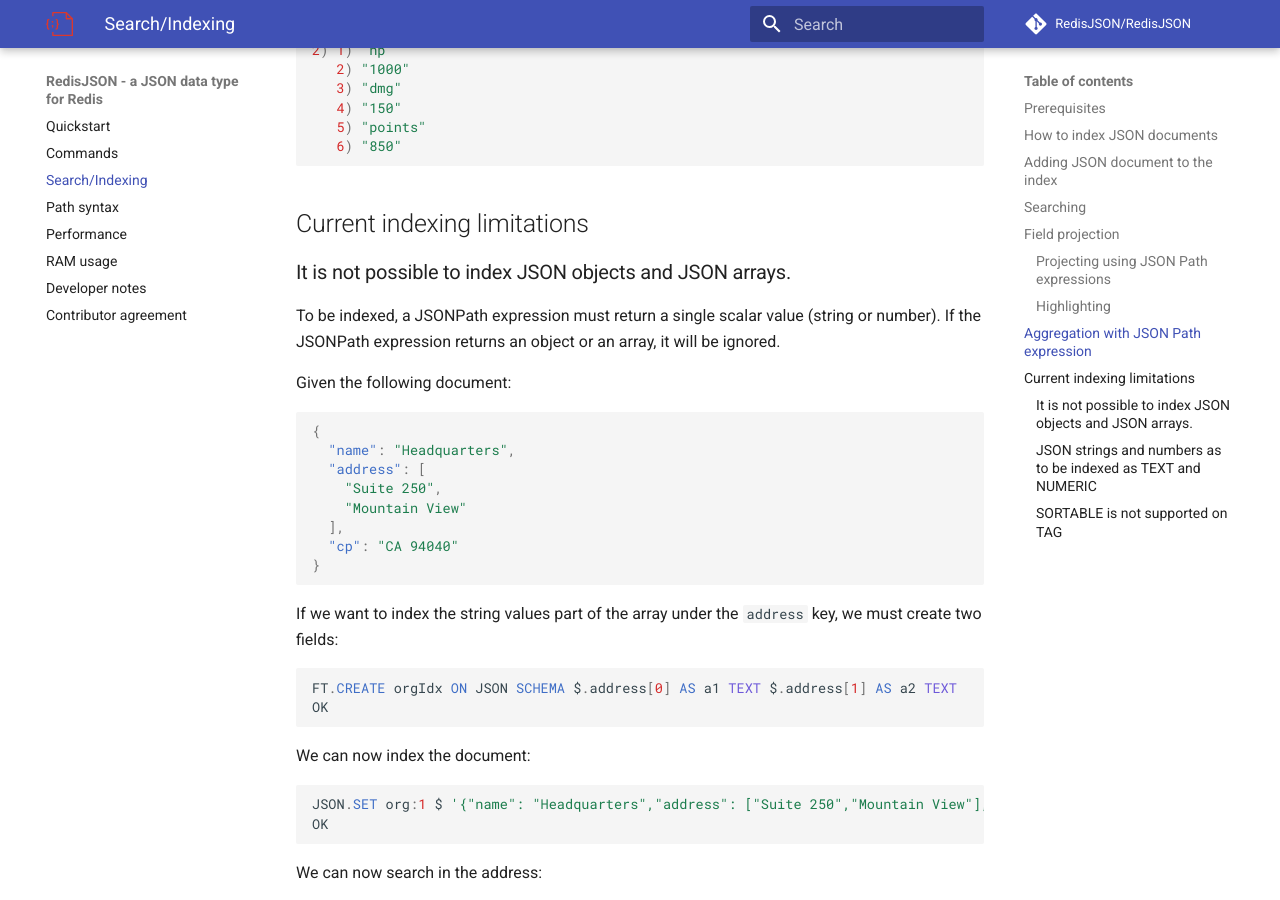
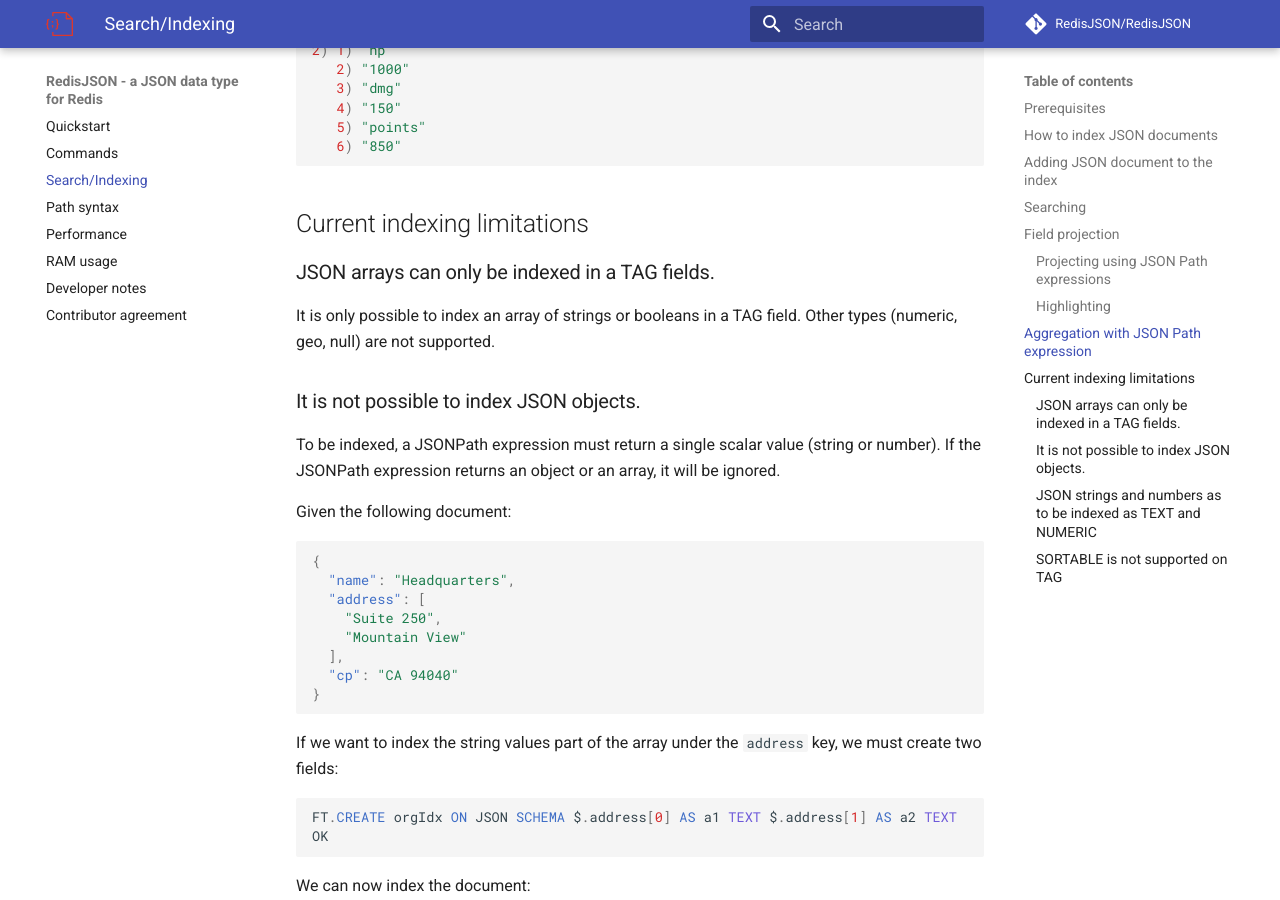
Before and after one commit to RedisJSON/RedisJSON, an MkDocs documentation site: the page built from docs/indexing_JSON.md, in a window 1280 px wide and 900 px high, scrolled down 3337 px. Built offline with MkDocs 1.6.1 and Material for MkDocs 9.7.7, drawn with Linux system fonts in a browser that asks for light colours; comment, search, counter and statistics services are not loaded.

Commit message:
Add doc limitation

```diff
--- a/docs/indexing_JSON.md
+++ b/docs/indexing_JSON.md
@@ -147,7 +147,12 @@
 
 ## Current indexing limitations
 
-### It is not possible to index JSON objects and JSON arrays.
+### JSON arrays can only be indexed in a TAG fields.
+
+It is only possible to index an array of strings or booleans in a TAG field.
+Other types (numeric, geo, null) are not supported.
+
+### It is not possible to index JSON objects.
 
 To be indexed, a JSONPath expression must return a single scalar value (string or number).
 If the JSONPath expression returns an object or an array, it will be ignored.
```
